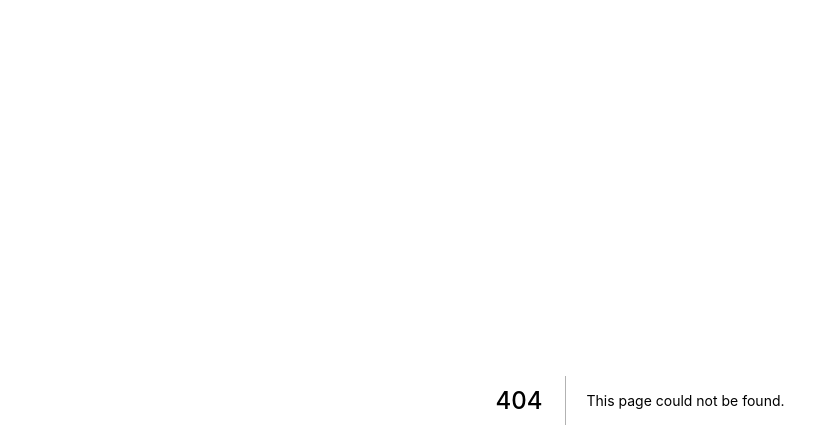
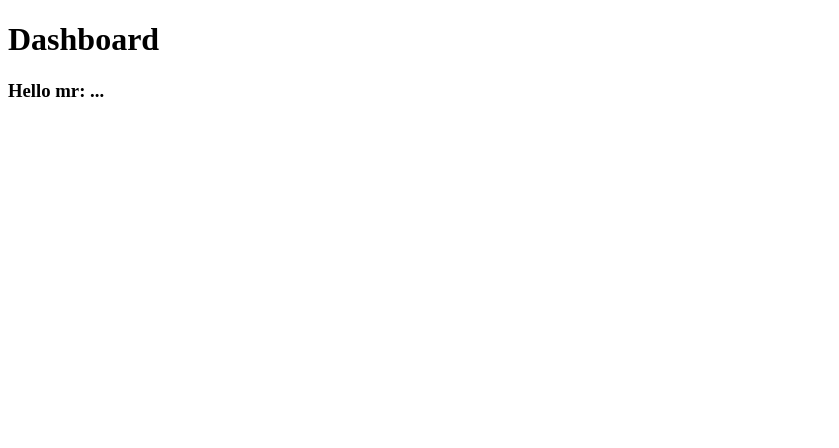
Before and after one commit to jmamadeu/next-auth, a Next.js app: page /dashboard in a window 1280 px wide. Before the commit this address had no page. Shown: the top 448 px of the page, without its empty margins (0-839 px from the left). Built offline with nearby package versions, Linux system fonts and the light colour scheme.

Commit message:
chore: add user to context and redirect user

```diff
--- a/package.json
+++ b/package.json
@@ -8,6 +8,7 @@
     "lint": "next lint"
   },
   "dependencies": {
+    "axios": "^0.24.0",
     "next": "12.0.2",
     "react": "17.0.2",
     "react-dom": "17.0.2"
--- a/src/contexts/auth.tsx
+++ b/src/contexts/auth.tsx
@@ -1,4 +1,12 @@
-import React, { createContext, useCallback } from 'react';
+import Router from 'next/router';
+import React, { createContext, useCallback, useState } from 'react';
+import { api } from '../services/api';
+
+type UserProperties = {
+  email: string;
+  permissions: Array<string>;
+  roles: Array<string>;
+};
 
 type SignInProperties = {
   email: string;
@@ -8,6 +16,7 @@ type SignInProperties = {
 type AuthContextProperties = {
   signIn(credentials: SignInProperties): Promise<void>;
   isAuthenticated: boolean;
+  user: UserProperties;
 };
 
 export const AuthContext = createContext<AuthContextProperties>(
@@ -15,11 +24,31 @@ export const AuthContext = createContext<AuthContextProperties>(
 );
 
 export const AuthProvider: React.FC = ({ children }) => {
-  const isAuthenticated = false
+  const isAuthenticated = false;
+  const [user, setUser] = useState<UserProperties>({} as UserProperties);
 
   const signIn = useCallback(async ({ email, password }: SignInProperties) => {
-    console.log(email, password, "auth")
-  }, [])
+    try {
+      const { data: response } = await api.post('/sessions', {
+        email,
+        password,
+      });
 
-  return <AuthContext.Provider value={{ signIn, isAuthenticated }}>{children}</AuthContext.Provider>;
+      setUser({
+        email,
+        permissions: response.permissions,
+        roles: response.roles
+      });
+
+      Router.push('/dashboard')
+    } catch (error: any) {
+      console.log(error.message);
+    }
+  }, []);
+
+  return (
+    <AuthContext.Provider value={{ signIn, isAuthenticated, user }}>
+      {children}
+    </AuthContext.Provider>
+  );
 };
--- /dev/null
+++ b/src/pages/dashboard.tsx
@@ -0,0 +1,19 @@
+import type { NextPage } from 'next';
+import Head from 'next/head';
+
+const DashboardPage: NextPage = () => {
+  return (
+    <div>
+      <Head>
+        <title>Dashboard Page</title>
+        <meta name='description' content='Generated by create next app' />
+        <link rel='icon' href='/favicon.ico' />
+      </Head>
+      <h1>Dashboard</h1>
+
+      <h3>Hello mr: ...</h3>
+    </div>
+  );
+};
+
+export default DashboardPage;
--- /dev/null
+++ b/src/services/api.ts
@@ -0,0 +1,5 @@
+import axios from 'axios';
+
+export const api = axios.create({
+  baseURL: 'http://localhost:3333'
+})
```
Also changed, not shown: 1 other file (tests, documents, lock files or other folders).
